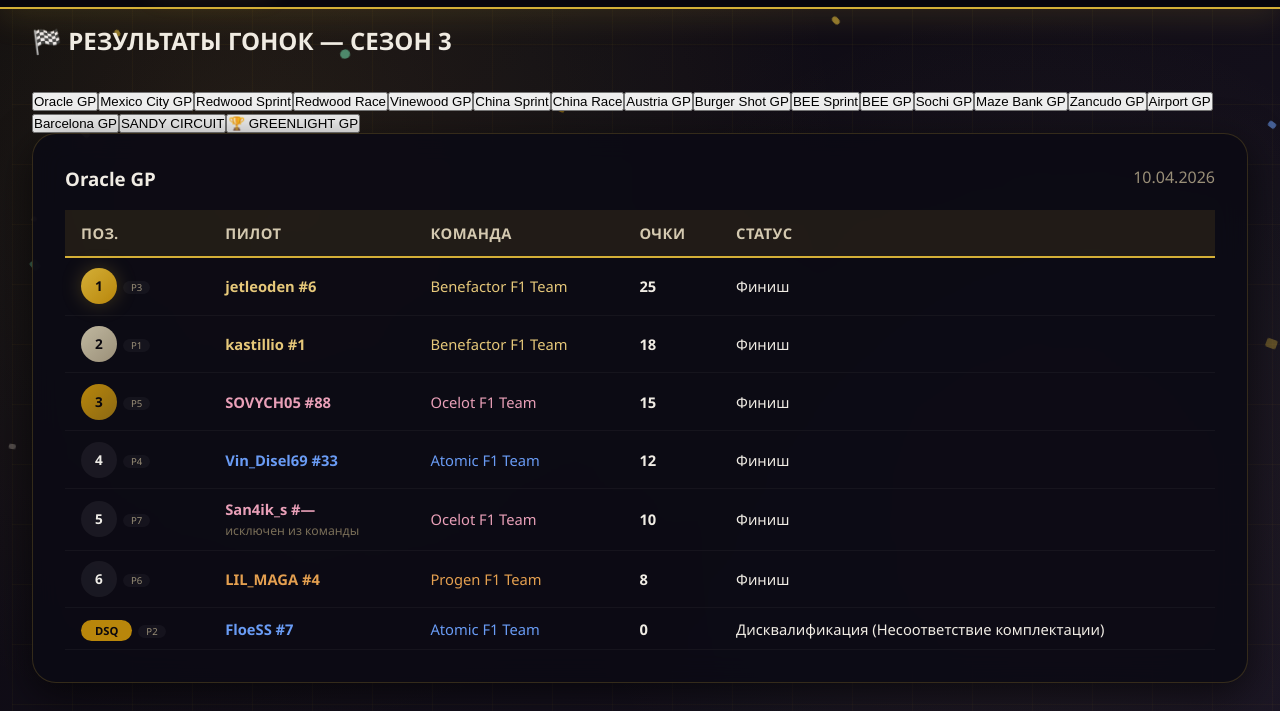
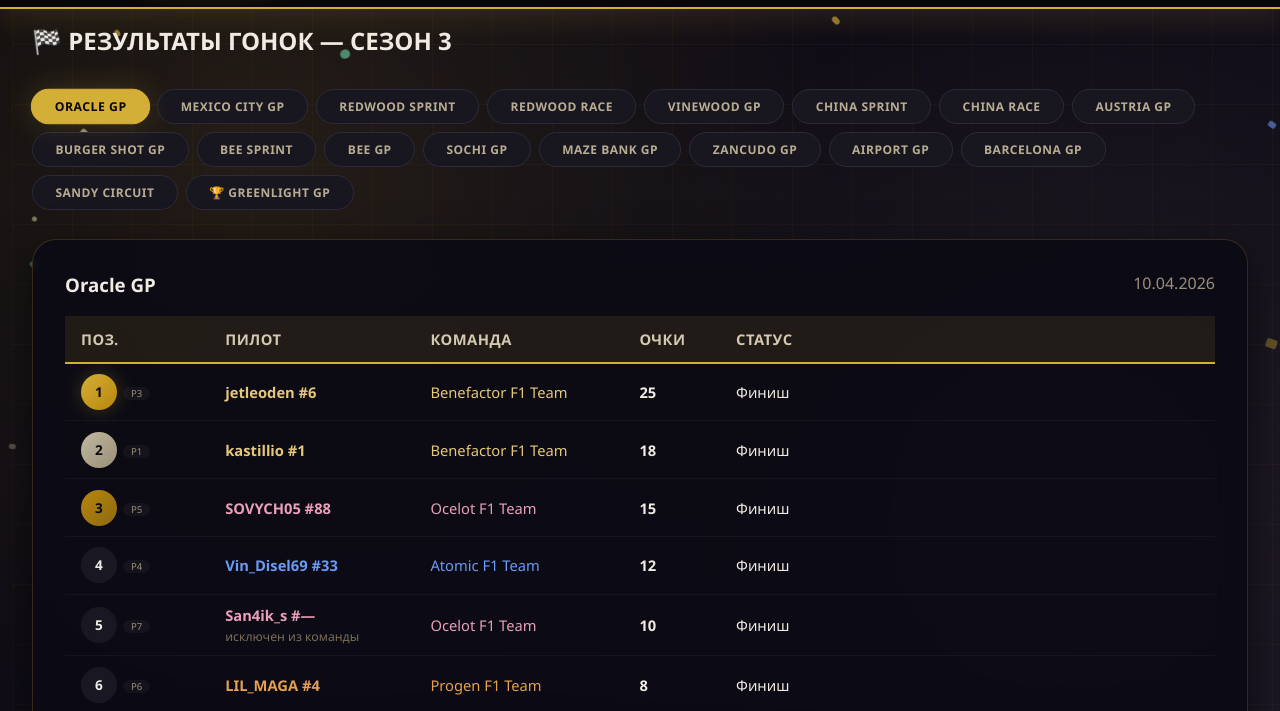
Before and after one commit to kastiowt-tech/gta-f1-championship, a plain HTML site: page index.html in a window 1280 px wide. Both pictures are taken after a click on the link "РЕЗУЛЬТАТЫ". Shown: the part 88-799 px from the top of the page. Drawn offline with Linux system fonts and the light colour scheme.

Commit message:
Update index.html

```diff
--- a/index.html
+++ b/index.html
@@ -312,6 +312,42 @@
             color: transparent;
         }
 
+        /* ---- ВЫБОР ГОНОК (ПОЛНОСТЬЮ ВОССТАНОВЛЕН) ---- */
+        .race-selector {
+            display: flex;
+            gap: 8px;
+            flex-wrap: wrap;
+            margin-bottom: 1.8rem;
+        }
+        .race-btn {
+            background: #18161f;
+            border: 1px solid #2f2a3a;
+            padding: 0.5rem 1.4rem;
+            border-radius: 40px;
+            color: #b8ad92;
+            font-weight: 700;
+            cursor: pointer;
+            transition: 0.3s;
+            font-size: 0.75rem;
+            text-transform: uppercase;
+            letter-spacing: 0.5px;
+            font-family: 'Titillium Web', 'Segoe UI', system-ui, sans-serif;
+        }
+        .race-btn:hover {
+            background: rgba(212, 175, 55, 0.15);
+            color: #fff4d6;
+            border-color: var(--f1-gold);
+            transform: scale(1.02);
+            box-shadow: 0 0 20px rgba(212, 175, 55, 0.08);
+        }
+        .race-btn.active {
+            background: var(--f1-gold);
+            color: #0a080e;
+            border-color: var(--f1-gold);
+            box-shadow: 0 0 30px rgba(212, 175, 55, 0.2);
+            transform: scale(1.02);
+        }
+
         /* ---- ТАБЛИЦЫ ---- */
         .results-table {
             width: 100%;
@@ -529,6 +565,7 @@
             transition: 0.3s;
             border: none;
             cursor: pointer;
+            font-family: 'Titillium Web', 'Segoe UI', system-ui, sans-serif;
         }
         .btn:hover {
             box-shadow: 0 0 40px rgba(212, 175, 55, 0.3);
@@ -590,6 +627,10 @@
                 height: 28px;
                 line-height: 28px;
                 font-size: 0.7rem;
+            }
+            .race-btn {
+                font-size: 0.65rem;
+                padding: 0.4rem 1rem;
             }
         }
     </style>
@@ -708,7 +749,7 @@
         })();
 
         // ============================================================
-        //  ПОЛНЫЕ ДАННЫЕ 3 СЕЗОНА (18 гонок, добавлен GREENLIGHT GP)
+        //  ПОЛНЫЕ ДАННЫЕ 3 СЕЗОНА (18 гонок)
         // ============================================================
         const racesData = {
             'oracle-circuit': { title: 'Oracle GP', date: '10.04.2026',
@@ -921,7 +962,6 @@
                     {position:10, name:'JOSYLVIO', team:'Atomic', points:0, status:'finished', teamKey:'atomic', num:'49', qualy:'P11>P10'},
                     {position:'DNF', name:'vitall_duo', team:'Redwood', points:0, status:'dnf', reason:'Авария', teamKey:'redwood', num:'81', qualy:'P9>DNF'}
                 ]},
-            // ===== НОВАЯ ГОНКА: GREENLIGHT GP =====
             'greenlight-gp': { title: 'GREENLIGHT GP', date: '25.08.2026',
                 results: [
                     {position:1, name:'kastillio', team:'Dewbauchee', points:25, status:'finished', teamKey:'dewbauchee', num:'1', qualy:'P1=P1'},
@@ -935,13 +975,13 @@
                 ]}
         };
 
-        // ---- ЛИЧНЫЙ ЗАЧЕТ (обновленный) ----
+        // ---- ЛИЧНЫЙ ЗАЧЕТ (исправлено: FloeSS 144,5) ----
         const driverStandings = [
             {name:'kastillio', team:'Dewbauchee F1 Team', points:255.5, number:'1', teamKey:'dewbauchee', title:'Чемпион'},
             {name:'jetleoden', team:'Benefactor F1 Team', points:246, number:'6', teamKey:'benefactor', title:'Вице-чемпион'},
             {name:'Tail_', team:'Dewbauchee F1 Team', points:175.5, number:'69', teamKey:'dewbauchee', title:'Бронзовый призер'},
             {name:'SOVYCH05', team:'Benefactor F1 Team', points:154, number:'88', teamKey:'benefactor', title:'Лучший новичок'},
-            {name:'FloeSS', team:'Meinmacht F1 Team', points:144, number:'7', teamKey:'meinmacht'},
+            {name:'FloeSS', team:'Meinmacht F1 Team', points:144.5, number:'7', teamKey:'meinmacht'},
             {name:'Vin_Disel69', team:'Atomic F1 Team', points:132.5, number:'33', teamKey:'atomic'},
             {name:'JOSYLVIO', team:'Atomic F1 Team', points:82, number:'49', teamKey:'atomic'},
             {name:'ALIN', team:'Meinmacht F1 Team', points:78, number:'2', teamKey:'meinmacht'},
@@ -957,7 +997,7 @@
             {name:'kotmatveika', team:'Progen F1 Team', points:0, number:'—', teamKey:'progen'}
         ];
 
-        // ---- КУБОК КОНСТРУКТОРОВ (обновленный) ----
+        // ---- КУБОК КОНСТРУКТОРОВ ----
         const teamStandings = [
             {name:'Benefactor F1 Team', points:409, key:'benefactor', title:'Чемпионы'},
             {name:'Atomic F1 Team', points:293.5, key:'atomic', title:'Вице-чемпионы'},
```
